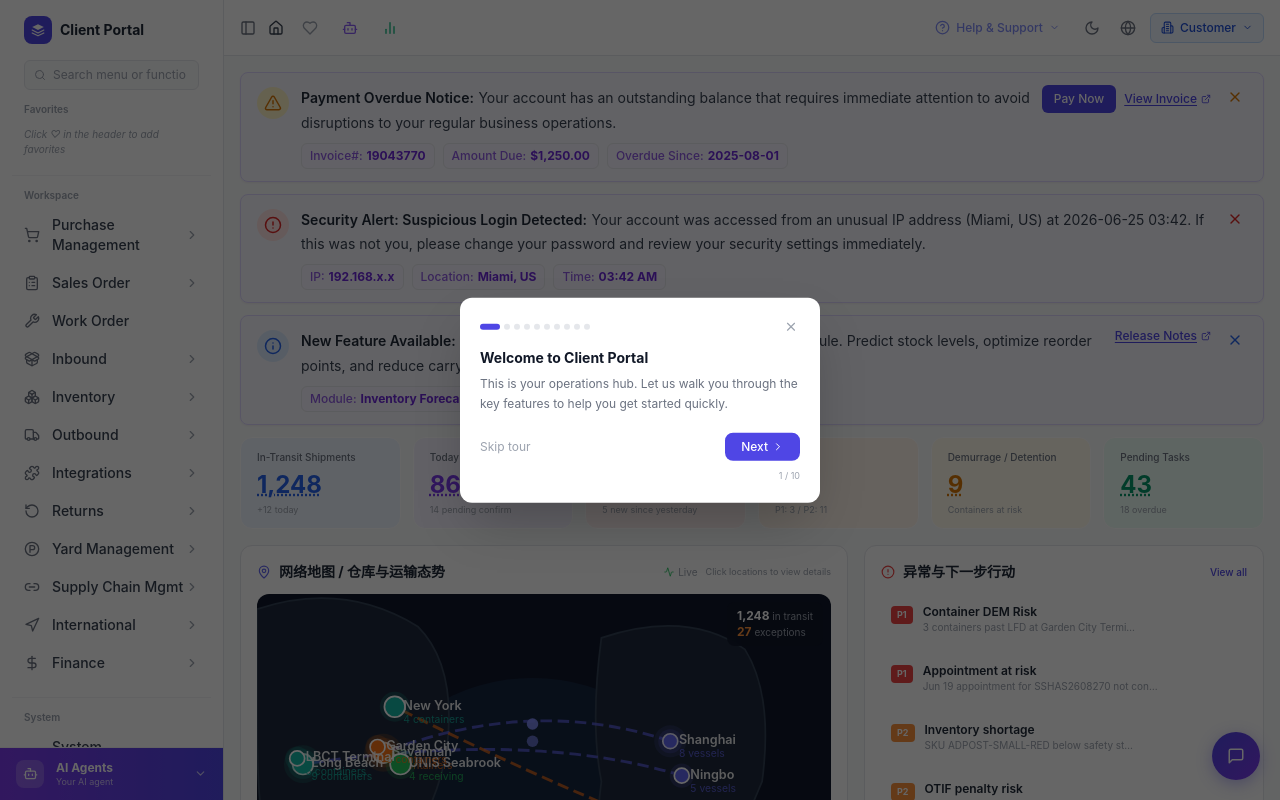
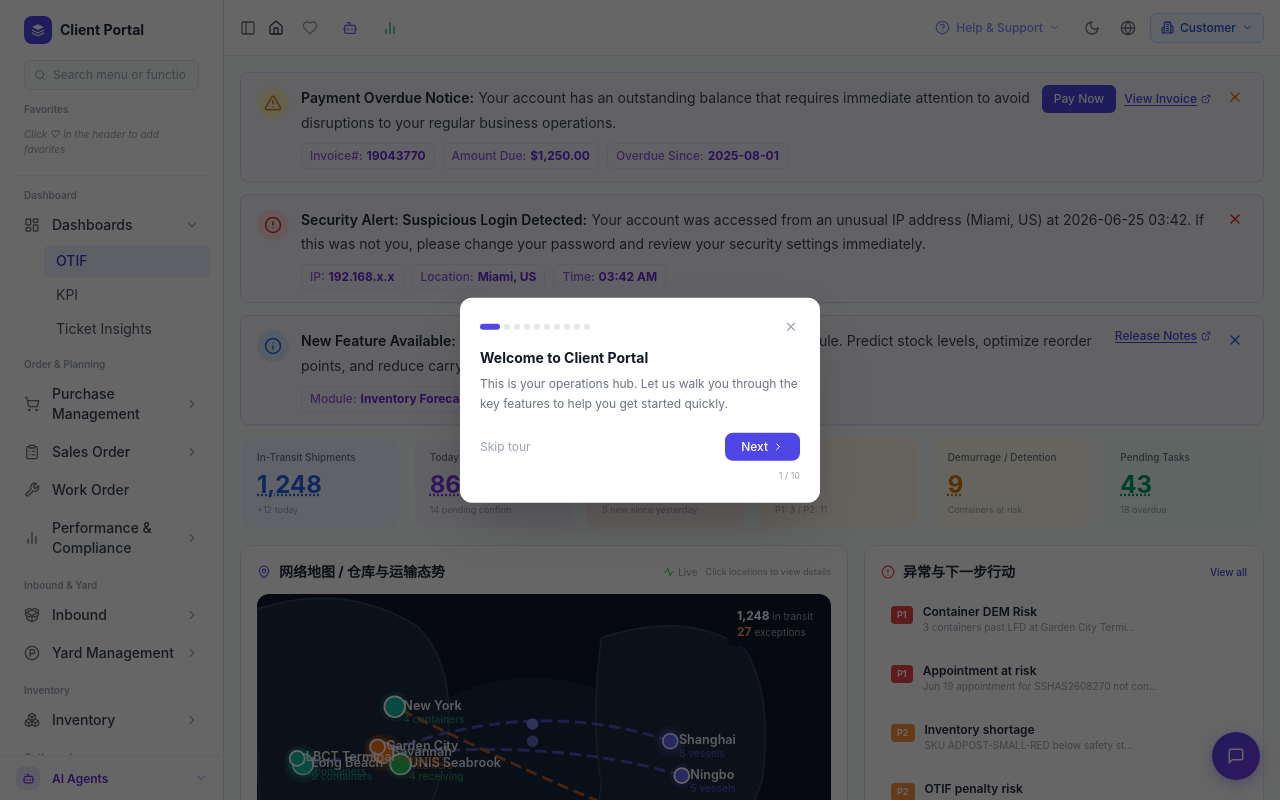
Before and after one commit to WYJade/CP-Announcement-management, a React (Vite) app: page / in a window 1280 px wide. Shown: the top 800 px of the page. Built offline with nearby package versions, Linux system fonts and the light colour scheme.

Commit message:
feat: restructure sidebar nav with new sections/menus per table, light AI Agents bottom bar

```diff
--- a/src/components/Layout/NavSidebar.tsx
+++ b/src/components/Layout/NavSidebar.tsx
@@ -29,6 +29,7 @@ import {
   Clock,
   Search,
   ArrowRight,
+  BarChart2 as BarChart2Icon,
 } from 'lucide-react'
 import { useCollaboration } from '../../context/CollaborationContext'
 import { useFavorites } from '../../context/FavoritesContext'
@@ -48,11 +49,29 @@ interface MenuItem {
 }
 
 const menuItems: MenuItem[] = [
+  // ── Dashboard ──────────────────────────────────────────────────────────────
+  {
+    id: 'dashboards',
+    label: 'Dashboards',
+    icon: <LayoutDashboard size={16} />,
+    expandable: true,
+    children: [
+      { id: 'otif', label: 'OTIF', path: '/dashboard/otif' },
+      { id: 'kpi', label: 'KPI', path: '/dashboard/kpi' },
+      { id: 'ticket-insights', label: 'Ticket Insights' },
+    ],
+  },
+
+  // ── Order & Planning ───────────────────────────────────────────────────────
   {
     id: 'purchase',
     label: 'Purchase Management',
     icon: <ShoppingCart size={16} />,
     expandable: true,
+    children: [
+      { id: 'purchase-request', label: 'Purchase Request' },
+      { id: 'purchase-order', label: 'Purchase Order' },
+    ],
   },
   {
     id: 'sales',
@@ -62,6 +81,8 @@ const menuItems: MenuItem[] = [
     children: [
       { id: 'wholesale', label: 'Wholesale Orders', path: '/sales/wholesale' },
       { id: 'retail', label: 'Retail Orders', path: '/sales/retail' },
+      { id: 'sales-order', label: 'Sales Order' },
+      { id: 'order-routing', label: 'Order Routing' },
     ],
   },
   {
@@ -71,23 +92,78 @@ const menuItems: MenuItem[] = [
     expandable: false,
   },
   {
+    id: 'performance',
+    label: 'Performance & Compliance',
+    icon: <BarChart2Icon size={16} />,
+    expandable: true,
+    children: [
+      { id: 'otif-summary', label: 'OTIF Summary', path: '/dashboard/otif' },
+      { id: 'lead-time', label: 'Lead Time Analysis' },
+      { id: 'penalties', label: 'Penalties' },
+      { id: 'routing-report', label: 'Routing Report' },
+      { id: 'walmart-shipments', label: 'Walmart Shipments' },
+      { id: 'target-shipments', label: 'Target Shipments' },
+      { id: 'auto-order-entry', label: 'Automated Order Entry' },
+      { id: 'damaged-box', label: 'Damaged Box Detection' },
+      { id: 'root-cause', label: 'Root Cause Analysis' },
+    ],
+  },
+
+  // ── Inbound & Yard ─────────────────────────────────────────────────────────
+  {
     id: 'inbound',
     label: 'Inbound',
     icon: <PackageOpen size={16} />,
     expandable: true,
     children: [
       { id: 'inbound-inquiry', label: 'Inquiry', path: '/inbound/inquiry' },
+      { id: 'inbound-schedule', label: 'Schedule Summary' },
+      { id: 'inbound-received', label: 'Received Summary' },
+      { id: 'receipt-entry', label: 'Receipt Entry' },
+      { id: 'put-away', label: 'Put Away Report' },
+      { id: 'make-appointment', label: 'Make Appointment' },
+      { id: 'appointment-list', label: 'Appointment List' },
     ],
   },
+  {
+    id: 'yard',
+    label: 'Yard Management',
+    icon: <ParkingCircle size={16} />,
+    expandable: true,
+    children: [
+      { id: 'equip-history', label: 'Equipment History Report' },
+      { id: 'equip-report', label: 'Equipment Report' },
+      { id: 'yard-status', label: 'Yard Status Report' },
+      { id: 'yard-check', label: 'Yard Check Report' },
+      { id: 'location-status', label: 'Location Status' },
+      { id: 'equip-activity', label: 'Equipment Activity' },
+      { id: 'equip-sla', label: 'Equipment SLA Report' },
+      { id: 'dock-suggestion', label: 'Dock Suggestion Command' },
+      { id: 'appt-report', label: 'Appointment Report' },
+      { id: 'yard-traffic', label: 'Yard Traffic Report' },
+      { id: 'driver-disc', label: 'Driver Discrepancy Report' },
+    ],
+  },
+
+  // ── Inventory ──────────────────────────────────────────────────────────────
   {
     id: 'inventory',
     label: 'Inventory',
     icon: <Boxes size={16} />,
     expandable: true,
     children: [
+      { id: 'sn-lookup', label: 'SN Look Up' },
       { id: 'inventory-activity', label: 'Inventory Activity', path: '/inventory/activity' },
+      { id: 'inventory-adj', label: 'Inventory Adjustment' },
+      { id: 'inventory-status', label: 'Inventory Status' },
+      { id: 'item-master', label: 'Item Master' },
+      { id: 'current-onhand', label: 'Current Onhand Inventory' },
+      { id: 'aging-report', label: 'Historical Inventory Aging Report' },
+      { id: 'wh-projects', label: 'Warehouse Projects' },
     ],
   },
+
+  // ── Outbound ───────────────────────────────────────────────────────────────
   {
     id: 'outbound',
     label: 'Outbound',
@@ -95,36 +171,22 @@ const menuItems: MenuItem[] = [
     expandable: true,
     children: [
       { id: 'outbound-inquiry', label: 'Inquiry', path: '/outbound/inquiry' },
-      { id: 'freight-quote', label: 'Freight Quote', path: '/outbound/freight-quote' },
+      { id: 'outbound-schedule', label: 'Schedule Summary' },
+      { id: 'shipped-summary', label: 'Shipped Summary' },
+      { id: 'order-carrier', label: 'Order Carrier Update' },
+      { id: 'order-entry', label: 'Order Entry' },
+      { id: 'small-parcel', label: 'Small Parcel Tracking Status' },
     ],
   },
-  {
-    id: 'integrations',
-    label: 'Integrations',
-    icon: <Puzzle size={16} />,
-    expandable: true,
-  },
-  {
-    id: 'returns',
-    label: 'Returns',
-    icon: <RotateCcw size={16} />,
-    expandable: true,
-  },
-  {
-    id: 'yard',
-    label: 'Yard Management',
-    icon: <ParkingCircle size={16} />,
-    expandable: true,
-  },
+
+  // ── Shipping & Freight ─────────────────────────────────────────────────────
   {
     id: 'supply-chain',
-    label: 'Supply Chain Mgmt',
+    label: 'Shipping',
     icon: <Link2 size={16} />,
     expandable: true,
     children: [
-      { id: 'shipments-list', label: 'Shipments', path: '/shipping/shipments' },
       { id: 'tracking', label: 'Tracking', path: '/shipping/tracking' },
-      { id: 'shipper-shipments', label: 'Shipper Shipment-Management', path: '/shipping/shipper-shipments' },
     ],
   },
   {
@@ -137,6 +199,31 @@ const menuItems: MenuItem[] = [
     ],
   },
   {
+    id: 'freight-quote',
+    label: 'Freight Quote',
+    icon: <DollarSign size={16} />,
+    expandable: false,
+  },
+
+  // ── Returns ────────────────────────────────────────────────────────────────
+  {
+    id: 'returns',
+    label: 'Returns',
+    icon: <RotateCcw size={16} />,
+    expandable: true,
+    children: [
+      { id: 'rma', label: 'RMA' },
+      { id: 'traveler-id', label: 'Traveler ID' },
+      { id: 'return-report', label: 'Return Report' },
+      { id: 'restock', label: 'Restock Report' },
+      { id: 'adjustment', label: 'Adjustment Report' },
+      { id: 'scrap', label: 'Scrap Report' },
+      { id: 'service-claim', label: 'Service Claim Report' },
+    ],
+  },
+
+  // ── Finance ────────────────────────────────────────────────────────────────
+  {
     id: 'finance',
     label: 'Finance',
     icon: <DollarSign size={16} />,
@@ -147,6 +234,28 @@ const menuItems: MenuItem[] = [
       { id: 'history', label: 'History' },
       { id: 'cost-calculator', label: 'Cost Calculator' },
       { id: 'claim', label: 'Claim' },
+    ],
+  },
+
+  // ── Integration ────────────────────────────────────────────────────────────
+  {
+    id: 'integrations',
+    label: 'Integrations',
+    icon: <Puzzle size={16} />,
+    expandable: true,
+    children: [
+      { id: 'store-integrations', label: 'Store Integrations' },
+      { id: 'carrier-integrations', label: 'Carrier Integrations' },
+    ],
+  },
+  {
+    id: 'webmethods',
+    label: 'WebMethods',
+    icon: <Link2 size={16} />,
+    expandable: true,
+    children: [
+      { id: 'partners', label: 'Partners' },
+      { id: 'transactions', label: 'Transactions' },
     ],
   },
 ]
@@ -504,9 +613,41 @@ function NavSidebar() {
 
         {/* Workspace Section */}
         <div className="border-t border-gray-100 pt-3">
-        <p className="text-[10px] font-semibold text-gray-400 px-3 mb-1">Workspace</p>
+        <p className="text-[10px] font-semibold text-gray-400 px-3 mb-1">Dashboard</p>
+        <nav className="space-y-0.5 mb-3">
+          {renderMenuSection([menuItems[0]])}
+        </nav>
+        <p className="text-[10px] font-semibold text-gray-400 px-3 mb-1 mt-2">Order &amp; Planning</p>
+        <nav className="space-y-0.5 mb-3">
+          {renderMenuSection(menuItems.slice(1,5))}
+        </nav>
+        <p className="text-[10px] font-semibold text-gray-400 px-3 mb-1 mt-2">Inbound &amp; Yard</p>
+        <nav className="space-y-0.5 mb-3">
+          {renderMenuSection(menuItems.slice(5,7))}
+        </nav>
+        <p className="text-[10px] font-semibold text-gray-400 px-3 mb-1 mt-2">Inventory</p>
+        <nav className="space-y-0.5 mb-3">
+          {renderMenuSection(menuItems.slice(7,8))}
+        </nav>
+        <p className="text-[10px] font-semibold text-gray-400 px-3 mb-1 mt-2">Outbound</p>
+        <nav className="space-y-0.5 mb-3">
+          {renderMenuSection(menuItems.slice(8,9))}
+        </nav>
+        <p className="text-[10px] font-semibold text-gray-400 px-3 mb-1 mt-2">Shipping &amp; Freight</p>
+        <nav className="space-y-0.5 mb-3">
+          {renderMenuSection(menuItems.slice(9,12))}
+        </nav>
+        <p className="text-[10px] font-semibold text-gray-400 px-3 mb-1 mt-2">Returns</p>
+        <nav className="space-y-0.5 mb-3">
+          {renderMenuSection(menuItems.slice(12,13))}
+        </nav>
+        <p className="text-[10px] font-semibold text-gray-400 px-3 mb-1 mt-2">Finance</p>
+        <nav className="space-y-0.5 mb-3">
+          {renderMenuSection(menuItems.slice(13,14))}
+        </nav>
+        <p className="text-[10px] font-semibold text-gray-400 px-3 mb-1 mt-2">Integration</p>
         <nav className="space-y-0.5 mb-4">
-          {renderMenuSection(menuItems)}
+          {renderMenuSection(menuItems.slice(14))}
         </nav>
         </div>
 
@@ -526,7 +667,7 @@ function NavSidebar() {
         </div>
       </div>
 
-      {/* ── Sticky AI Agents bottom entry — full width ── */}
+      {/* ── Sticky AI Agents bottom entry — full width, light style ── */}
       <div className="border-t border-gray-100 bg-white shrink-0">
         <button
           onClick={() => setExpandedItems(prev =>
@@ -534,23 +675,22 @@ function NavSidebar() {
               ? prev.filter(i => i !== 'ai-agents-bottom')
               : [...prev, 'ai-agents-bottom']
           )}
-          className="w-full flex items-center gap-3 px-4 py-3 bg-gradient-to-r from-violet-600 to-indigo-600 hover:from-violet-700 hover:to-indigo-700 transition-all group"
+          className="w-full flex items-center gap-3 px-4 py-2.5 hover:bg-violet-50 transition-all group"
         >
-          <div className="w-7 h-7 bg-white/20 rounded-lg flex items-center justify-center shrink-0">
-            <Bot size={15} className="text-white" />
+          <div className="w-6 h-6 bg-violet-100 rounded-lg flex items-center justify-center shrink-0">
+            <Bot size={13} className="text-violet-600" />
           </div>
           <div className="flex-1 text-left min-w-0">
-            <p className="text-xs font-bold text-white leading-tight">AI Agents</p>
-            <p className="text-[9px] text-white/70">Your AI agent</p>
+            <p className="text-xs font-semibold text-violet-700 leading-tight">AI Agents</p>
           </div>
-          <span className={`text-white/70 transition-transform shrink-0 ${expandedItems.includes('ai-agents-bottom') ? 'rotate-180' : ''}`}>
-            <ChevronDown size={13} />
+          <span className={`text-violet-400 transition-transform shrink-0 ${expandedItems.includes('ai-agents-bottom') ? 'rotate-180' : ''}`}>
+            <ChevronDown size={12} />
           </span>
         </button>
 
         {/* Expanded agents menu */}
         {expandedItems.includes('ai-agents-bottom') && (
-          <div className="border-t border-violet-500/30 bg-violet-700 py-1">
+          <div className="bg-gray-50 border-t border-gray-100 py-1">
             {[
               { label: 'Chat', path: '/agents?nav=chat' },
               { label: 'Agent Workstation', path: '/agents?nav=workstation' },
@@ -560,19 +700,23 @@ function NavSidebar() {
               <button
                 key={item.path}
                 onClick={() => navigate(item.path)}
-                className="w-full text-left px-5 py-2 text-sm text-white/80 hover:text-white hover:bg-white/10 transition-colors"
+                className={`w-full text-left px-8 py-1.5 text-xs transition-colors ${
+                  location.pathname + location.search === item.path
+                    ? 'text-violet-700 font-medium'
+                    : 'text-gray-600 hover:text-violet-700 hover:bg-violet-50'
+                }`}
               >
                 {item.label}
               </button>
             ))}
-            <div className="px-5 pt-1.5 pb-0.5">
-              <p className="text-[9px] font-semibold text-white/40 uppercase flex items-center gap-1">
+            <div className="px-8 pt-1.5 pb-0.5">
+              <p className="text-[9px] font-semibold text-gray-400 uppercase flex items-center gap-1">
                 <Clock size={9} /> RECENTS
               </p>
             </div>
             <button
               onClick={() => navigate('/agents?nav=chat')}
-              className="w-full text-left px-5 py-2 text-xs text-white/60 hover:text-white hover:bg-white/10 transition-colors truncate"
+              className="w-full text-left px-8 py-1.5 text-xs text-gray-500 hover:text-violet-700 hover:bg-violet-50 transition-colors truncate"
             >
               查询下SH20260716 对应的出入库记录
             </button>
```
